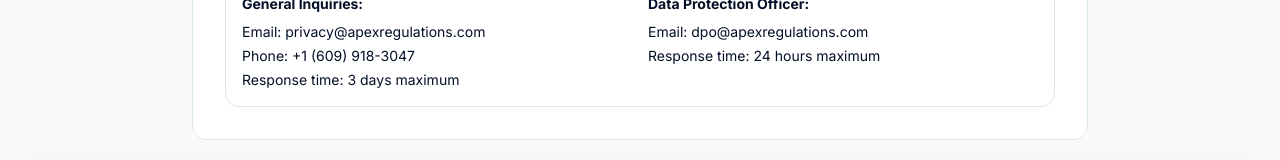
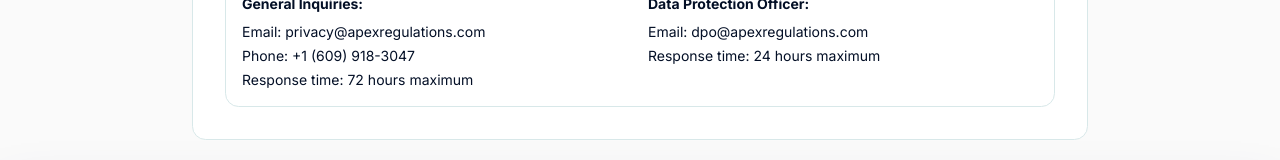
Before and after one commit to catosabastian/apex-crypto-licenses, a React (Vite) app: page /privacy-policy in a window 1280 px wide. Shown: the part 3725-3885 px from the top of the page. Built offline with nearby package versions, Linux system fonts and the light colour scheme; no server answers; the database is empty.

Commit message:
Code edited in Lovable Code Editor
Edited UI in Lovable

```diff
--- a/src/pages/PrivacyPolicyPage.tsx
+++ b/src/pages/PrivacyPolicyPage.tsx
@@ -263,7 +263,7 @@ const PrivacyPolicyPage = () => {
                         <p className="mb-2"><strong>General Inquiries:</strong></p>
                         <p className="mb-1">Email: privacy@apexregulations.com</p>
                         <p className="mb-1">Phone: +1 (609) 918-3047</p>
-                        <p>Response time: 3 days maximum</p>
+                        <p>Response time: 72 hours maximum</p>
                       </div>
                       <div>
                         <p className="mb-2"><strong>Data Protection Officer:</strong></p>
```
